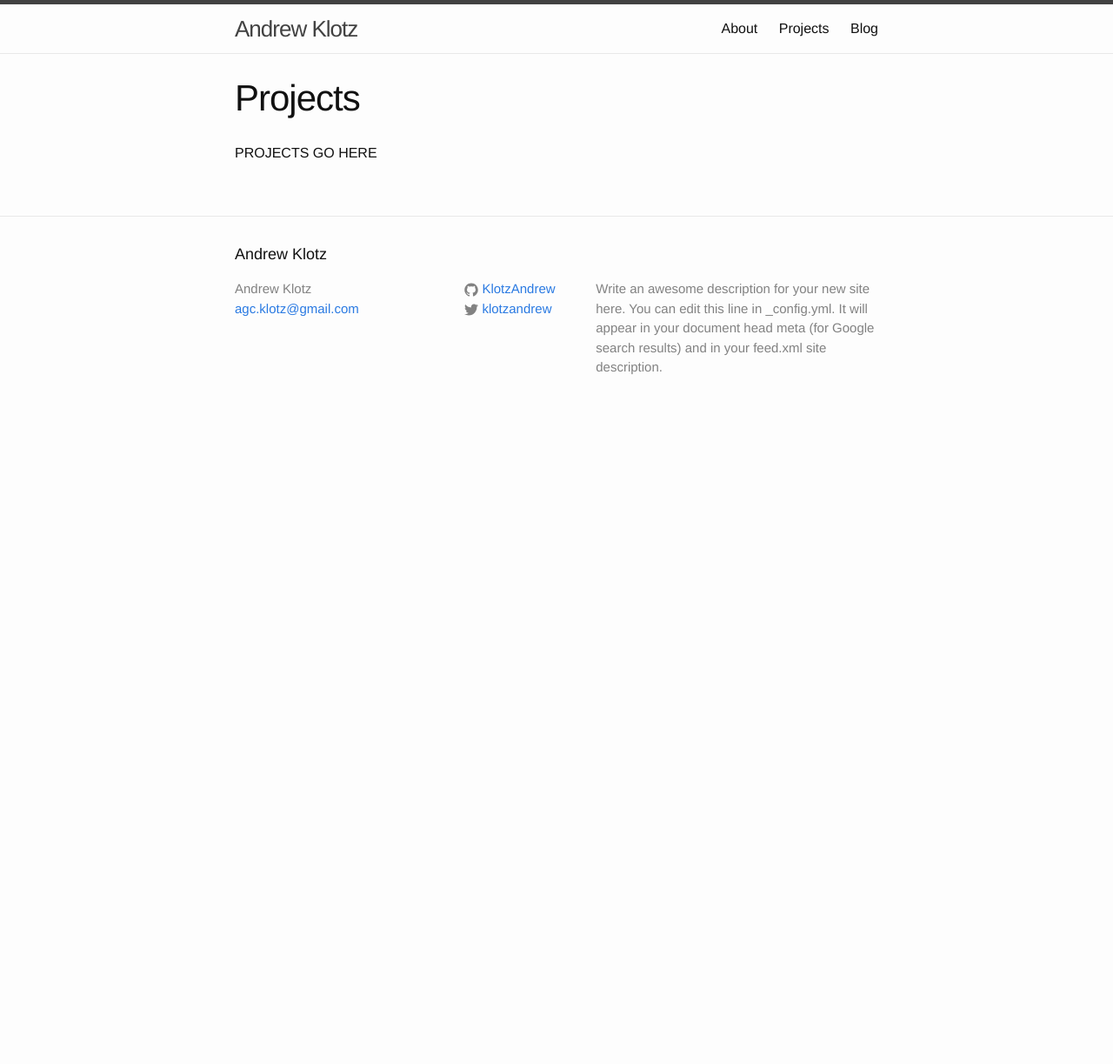
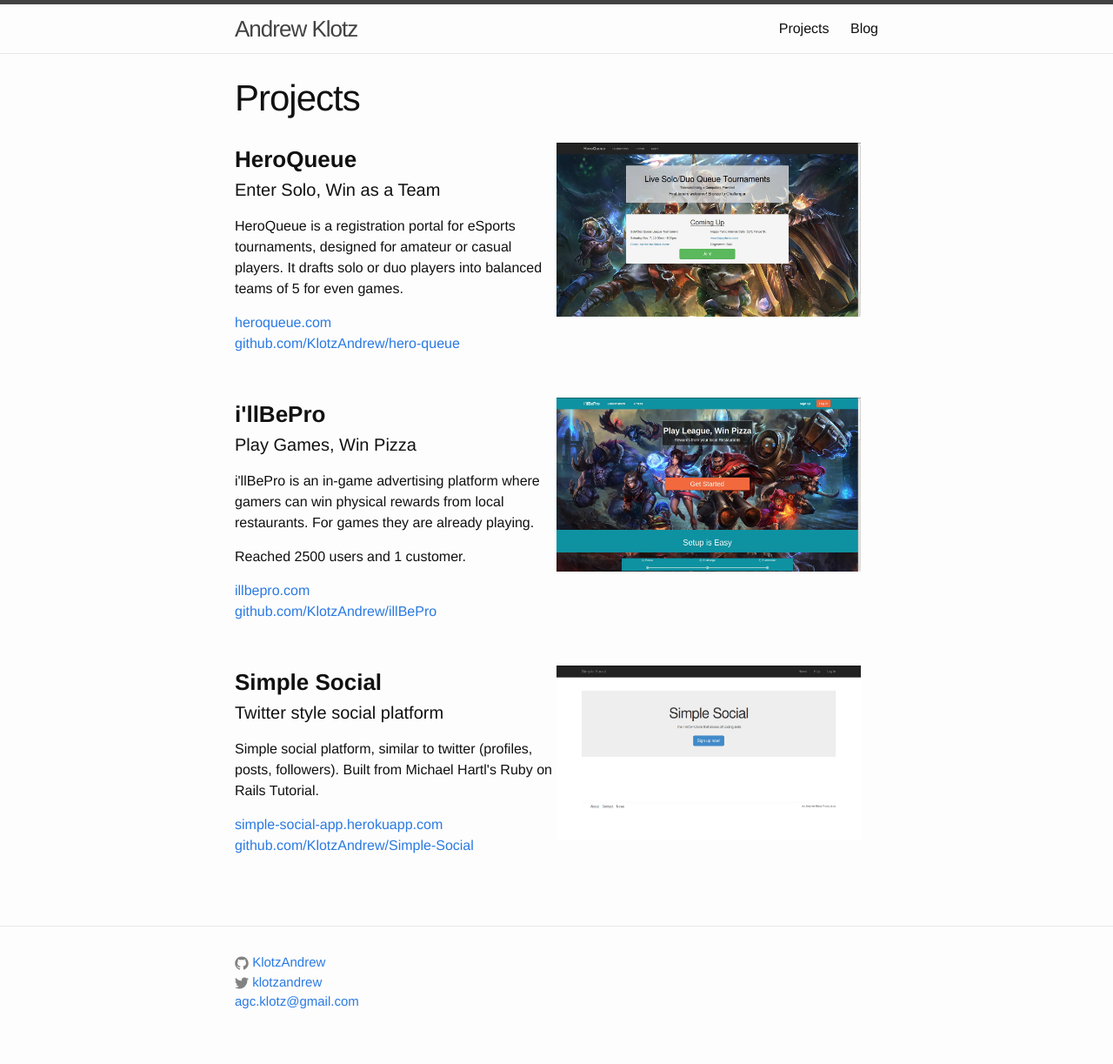
Before and after one commit to KlotzAndrew/klotzandrew.github.io, a Jekyll site: the page built from projects/index.html, in a window 1280 px wide. Shown: the whole page at 87% size. Built offline with Jekyll 4.4.1, drawn with Linux system fonts in a browser that asks for light colours; before the commit the page ends 900 px from its top, so only the background shows below that.

Commit message:
changed layout and added a post

```diff
--- /dev/null
+++ b/CNAME
@@ -0,0 +1 @@
+klotzandrew.com
--- a/_config.yml
+++ b/_config.yml
@@ -9,9 +9,7 @@
 title: Andrew Klotz
 email: agc.klotz@gmail.com
 description: > # this means to ignore newlines until "baseurl:"
-  Write an awesome description for your new site here. You can edit this
-  line in _config.yml. It will appear in your document head meta (for
-  Google search results) and in your feed.xml site description.
+
 baseurl: "" # the subpath of your site, e.g. /blog
 url: "http://yourdomain.com" # the base hostname & protocol for your site
 twitter_username: klotzandrew
@@ -19,5 +17,8 @@
 
 permalink: /blog/:title
 
+name: 'Andrew Klotz'
+author: 'Andrew Klotz'
+
 # Build settings
 markdown: kramdown
--- a/_includes/footer.html
+++ b/_includes/footer.html
@@ -2,18 +2,9 @@
 
   <div class="wrapper">
 
-    <h2 class="footer-heading">{{ site.title }}</h2>
-
     <div class="footer-col-wrapper">
       <div class="footer-col footer-col-1">
         <ul class="contact-list">
-          <li>{{ site.title }}</li>
-          <li><a href="mailto:{{ site.email }}">{{ site.email }}</a></li>
-        </ul>
-      </div>
-
-      <div class="footer-col footer-col-2">
-        <ul class="social-media-list">
           {% if site.github_username %}
           <li>
             {% include icon-github.html username=site.github_username %}
@@ -25,7 +16,12 @@
             {% include icon-twitter.html username=site.twitter_username %}
           </li>
           {% endif %}
+
+          <li><a href="mailto:{{ site.email }}">{{ site.email }}</a></li>
         </ul>
+      </div>
+
+      <div class="footer-col footer-col-2">
       </div>
 
       <div class="footer-col footer-col-3">
--- a/blog/index.html
+++ b/blog/index.html
@@ -4,8 +4,6 @@
 permalink: /blog/
 weight: 2
 ---
-
-BLOG POSTS GO HERE\
 
 <ul class="post-list">
   {% for post in site.posts %}
--- a/css/main.scss
+++ b/css/main.scss
@@ -51,3 +51,75 @@
         "layout",
         "syntax-highlighting"
 ;
+
+.page-content {
+  min-height: 65vh;
+}
+
+.home {
+  padding-top: 25px;
+}
+
+.home-content {
+  padding-top: 15px;
+}
+
+.home-avatar {
+  border-radius: 100%;
+  display: block;
+  height: 200px;
+  margin-left: auto;
+  margin-right: auto;
+  width: 200px;
+}
+
+.fb-container {
+  display: flex;
+}
+
+.fb-item-2 {
+  flex: 2;
+}
+
+.fb-item-5 {
+  flex: 5;
+}
+
+// projects
+
+.project-images {
+  height: 200px;
+  position: relative;
+
+  img {
+    height: 200px;
+    position: absolute;
+    transition: all .3s ease;
+    width: 350px;
+  }
+
+  .passive {
+    opacity: 0;
+  }
+
+  &:hover {
+    .passive {
+      opacity: 1;
+    }
+  }
+}
+
+.project {
+  margin-top: 25px;
+  margin-bottom: 50px;
+
+  h3 {
+    font-weight: bold;
+    margin-top: 0;
+    margin-bottom: 0;
+  }
+
+  .description {
+    margin-bottom: 10px;
+  }
+}
--- a/projects/index.html
+++ b/projects/index.html
@@ -5,4 +5,100 @@
 weight: 1
 ---
 
-PROJECTS GO HERE
+
+<div class="project">
+  <div class="fb-container">
+    <div class="fb-item-2">
+      <h3>HeroQueue</h3>
+      <h4>Enter Solo, Win as a Team</h4>
+      <p>HeroQueue is a registration portal for eSports tournaments,
+        designed for amateur or casual players. It drafts solo or duo
+        players into balanced teams of 5 for even games.</p>
+      <div>
+        <a href="http://www.heroqueue.com/" class="project-link">
+          heroqueue.com
+        </a>
+      </div>
+      <div>
+        <a href="https://github.com/KlotzAndrew/hero-queue" class="project-github">
+          github.com/KlotzAndrew/hero-queue
+        </a>
+      </div>
+    </div>
+    <div class="project-images fb-item-2">
+      <img
+        class="active"
+        src="{{ site.baseurl }}/assets/hq-main.jpg"
+      />
+      <img
+        class="passive"
+        src="{{ site.baseurl }}/assets/hq-active.jpg"
+      />
+    </div>
+  </div>
+</div>
+
+
+<div class="project">
+  <div class="fb-container">
+    <div class="fb-item-2">
+      <h3>i'llBePro</h3>
+      <h4>Play Games, Win Pizza</h4>
+      <p>i'llBePro is an in-game advertising platform where gamers can win
+        physical rewards from local restaurants. For games they are
+        already playing.</p>
+      <p> Reached 2500 users and 1 customer.</p>
+      <div>
+        <a href="https://www.illbepro.com/">
+          illbepro.com
+        </a>
+      </div>
+      <div>
+        <a href="https://github.com/KlotzAndrew/illBePro">
+          github.com/KlotzAndrew/illBePro
+        </a>
+      </div>
+    </div>
+    <div class="project-images fb-item-2">
+      <img
+        class="active"
+        src="{{ site.baseurl }}/assets/ibp-main.jpg"
+      />
+      <img
+        class="passive"
+        src="{{ site.baseurl }}/assets/ibp-active.jpg"
+      />
+    </div>
+  </div>
+</div>
+
+<div class="project">
+  <div class="fb-container">
+    <div class="fb-item-2">
+      <h3>Simple Social</h3>
+      <h4>Twitter style social platform</h4>
+      <p>Simple social platform, similar to twitter (profiles, posts,
+        followers). Built from Michael Hartl's Ruby on Rails Tutorial.</p>
+      <div>
+        <a href="https://simple-social-app.herokuapp.com/">
+          simple-social-app.herokuapp.com
+        </a>
+      </div>
+      <div>
+        <a href="https://github.com/KlotzAndrew/Simple-Social">
+          github.com/KlotzAndrew/Simple-Social
+        </a>
+      </div>
+    </div>
+    <div class="project-images fb-item-2">
+      <img
+        class="active"
+        src="{{ site.baseurl }}/assets/simple_social-main.jpg"
+      />
+      <img
+        class="passive"
+        src="{{ site.baseurl }}/assets/simple_social-active.jpg"
+      />
+    </div>
+  </div>
+</div>
```
Also changed, not shown: _posts/2016-05-23-interactor-pattern-keep-your-rails-app-skinny.markdown (added, +94 -0 lines), _posts/2016-05-23-welcome-to-jekyll.markdown (deleted, +0 -25 lines), about.md (deleted, +0 -15 lines), index.html (+20 -31 lines).
